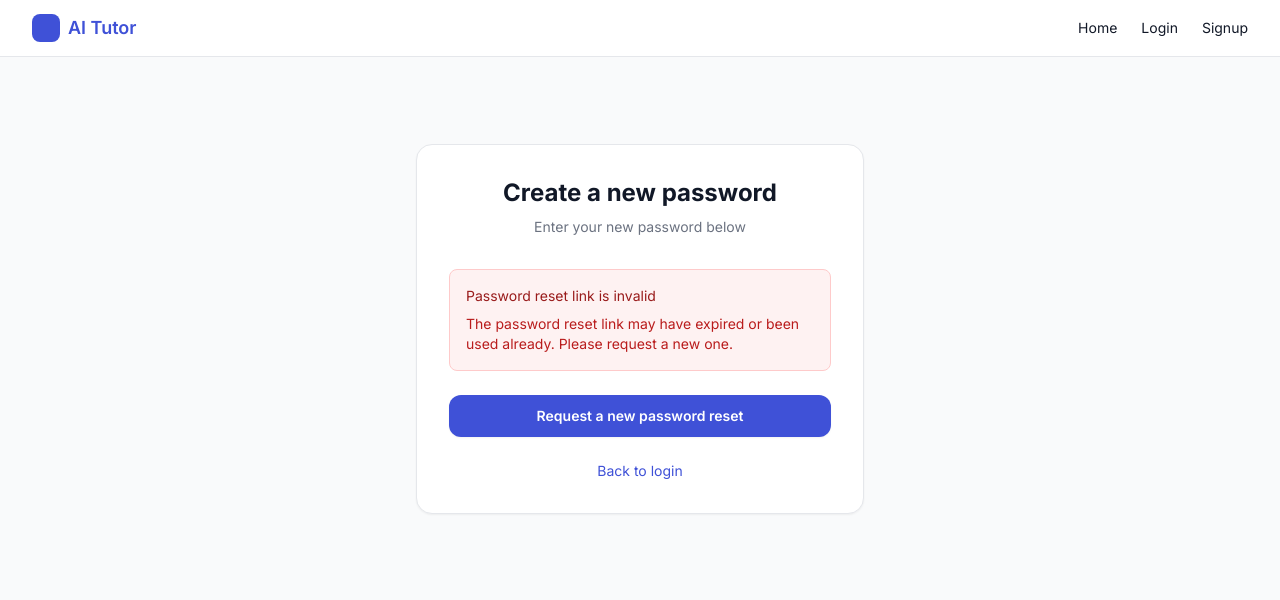
After one commit to Zelefant/CPTS421-AI-Tutor, a Django app: page /accounts/password-reset/1/1/ in a window 1280 px wide. The commit adds this page. Shown: the top 600 px of the page. Run offline with Django 5.2, Linux system fonts and the light colour scheme; some libraries are stand-ins or nearby versions.

Commit message:
Implement password reset functionality with email notifications and templates

```diff
--- a/llmsite/llmsite/urls.py
+++ b/llmsite/llmsite/urls.py
@@ -22,6 +22,28 @@ from django.contrib.auth import views as auth_views
 urlpatterns = [
     path("login/", auth_views.LoginView.as_view(template_name="registration/login.html"), name="login"),
     path("logout/", auth_views.LogoutView.as_view(), name="logout"),
+
+    # Password reset views
+    path("accounts/password-reset/",
+         auth_views.PasswordResetView.as_view(
+             template_name="registration/password_reset_form.html",
+             email_template_name="registration/password_reset_email.html",
+             success_url="/accounts/password-reset/done/"
+         ),
+         name="password_reset"),
+    path("accounts/password-reset/done/",
+         auth_views.PasswordResetDoneView.as_view(template_name="registration/password_reset_done.html"),
+         name="password_reset_done"),
+    path("accounts/password-reset/<uidb64>/<token>/",
+         auth_views.PasswordResetConfirmView.as_view(
+             template_name="registration/password_reset_confirm.html",
+             success_url="/accounts/password-reset/complete/"
+         ),
+         name="password_reset_confirm"),
+    path("accounts/password-reset/complete/",
+         auth_views.PasswordResetCompleteView.as_view(template_name="registration/password_reset_complete.html"),
+         name="password_reset_complete"),
+
     path("tutor/", include("tutor.urls")),
     path('admin/', admin.site.urls),
     path('', include('tutor.urls')),
--- a/llmsite/tutor/templates/registration/login.html
+++ b/llmsite/tutor/templates/registration/login.html
@@ -32,6 +32,12 @@
                     class="w-full rounded-xl border-gray-300 shadow-sm focus:border-brand-500 focus:ring-brand-500 py-2.5 px-3 border">
             </div>
 
+            <div class="text-right">
+                <a href="/accounts/password-reset/" class="text-sm font-medium text-brand-600 hover:text-brand-500">
+                    Forgot password?
+                </a>
+            </div>
+
             <button type="submit"
                 class="w-full flex justify-center py-2.5 px-4 border border-transparent rounded-xl shadow-sm text-sm font-semibold text-white bg-brand-600 hover:bg-brand-700 focus:outline-none focus:ring-2 focus:ring-offset-2 focus:ring-brand-500 transition-colors">
                 Sign in
--- /dev/null
+++ b/llmsite/tutor/templates/registration/password_reset_confirm.html
@@ -0,0 +1,85 @@
+{% extends "base.html" %}
+
+{% block title %}Set New Password · AI Tutor{% endblock %}
+
+{% block content %}
+<div class="flex items-center justify-center min-h-[60vh]">
+    <div class="w-full max-w-md bg-white rounded-2xl shadow-sm border p-8">
+        <div class="text-center mb-8">
+            <h1 class="text-2xl font-bold text-gray-900">Create a new password</h1>
+            <p class="text-sm text-gray-500 mt-2">Enter your new password below</p>
+        </div>
+
+        {% if validlink %}
+            <form method="post" class="space-y-6">
+                {% csrf_token %}
+
+                {% if form.errors %}
+                <div class="bg-red-50 text-red-600 text-sm p-3 rounded-lg">
+                    <p class="font-medium">Please correct the errors below:</p>
+                    {% if form.non_field_errors %}
+                        <div>{{ form.non_field_errors }}</div>
+                    {% endif %}
+                    {% for field in form %}
+                        {% if field.errors %}
+                            {% for error in field.errors %}
+                                <p>{{ error }}</p>
+                            {% endfor %}
+                        {% endif %}
+                    {% endfor %}
+                </div>
+                {% endif %}
+
+                <div>
+                    <label for="{{ form.new_password1.id_for_label }}" class="block text-sm font-medium text-gray-700 mb-1">New password</label>
+                    {% if form.new_password1.errors %}
+                        <input type="password" name="new_password1" id="{{ form.new_password1.id_for_label }}" required
+                            class="w-full rounded-xl py-2.5 px-3 border border-red-300 text-red-700 focus:border-red-500 focus:ring-red-500 shadow-sm">
+                    {% else %}
+                        <input type="password" name="new_password1" id="{{ form.new_password1.id_for_label }}" required
+                            class="w-full rounded-xl py-2.5 px-3 border border-gray-300 focus:border-brand-500 focus:ring-brand-500 shadow-sm">
+                    {% endif %}
+                    {% if form.new_password1.help_text %}
+                        <p class="text-xs text-gray-500 mt-1">{{ form.new_password1.help_text|safe }}</p>
+                    {% endif %}
+                </div>
+
+                <div>
+                    <label for="{{ form.new_password2.id_for_label }}" class="block text-sm font-medium text-gray-700 mb-1">Confirm password</label>
+                    {% if form.new_password2.errors %}
+                        <input type="password" name="new_password2" id="{{ form.new_password2.id_for_label }}" required
+                            class="w-full rounded-xl py-2.5 px-3 border border-red-300 text-red-700 focus:border-red-500 focus:ring-red-500 shadow-sm">
+                    {% else %}
+                        <input type="password" name="new_password2" id="{{ form.new_password2.id_for_label }}" required
+                            class="w-full rounded-xl py-2.5 px-3 border border-gray-300 focus:border-brand-500 focus:ring-brand-500 shadow-sm">
+                    {% endif %}
+                    {% if form.new_password2.help_text %}
+                        <p class="text-xs text-gray-500 mt-1">{{ form.new_password2.help_text|safe }}</p>
+                    {% endif %}
+                </div>
+
+                <button type="submit"
+                    class="w-full flex justify-center py-2.5 px-4 border border-transparent rounded-xl shadow-sm text-sm font-semibold text-white bg-brand-600 hover:bg-brand-700 focus:outline-none focus:ring-2 focus:ring-offset-2 focus:ring-brand-500 transition-colors">
+                    Set new password
+                </button>
+            </form>
+        {% else %}
+            <div class="bg-red-50 border border-red-200 rounded-lg p-4 mb-6">
+                <p class="text-sm text-red-800 font-medium">Password reset link is invalid</p>
+                <p class="text-sm text-red-700 mt-2">
+                    The password reset link may have expired or been used already. Please request a new one.
+                </p>
+            </div>
+
+            <a href="/accounts/password-reset/"
+                class="w-full flex justify-center py-2.5 px-4 border border-transparent rounded-xl shadow-sm text-sm font-semibold text-white bg-brand-600 hover:bg-brand-700 focus:outline-none focus:ring-2 focus:ring-offset-2 focus:ring-brand-500 transition-colors">
+                Request a new password reset
+            </a>
+        {% endif %}
+
+        <div class="mt-6 text-center text-sm">
+            <a href="/login/" class="font-medium text-brand-600 hover:text-brand-500">Back to login</a>
+        </div>
+    </div>
+</div>
+{% endblock %}
```
Also changed, not shown: llmsite/llmsite/settings.py (+10 -1 lines), llmsite/tutor/templates/registration/password_reset_complete.html (added, +36 -0 lines), llmsite/tutor/templates/registration/password_reset_done.html (added, +48 -0 lines), llmsite/tutor/templates/registration/password_reset_email.html (added, +14 -0 lines), llmsite/tutor/templates/registration/password_reset_email.txt (added, +14 -0 lines), llmsite/tutor/templates/registration/password_reset_form.html (added, +58 -0 lines).
